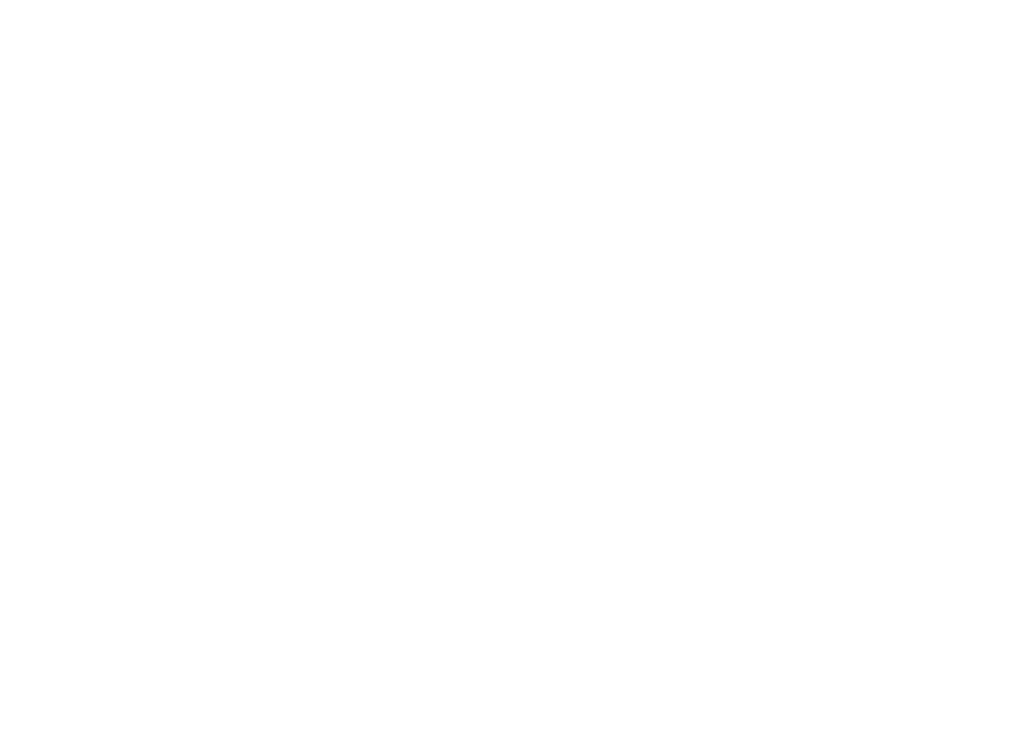
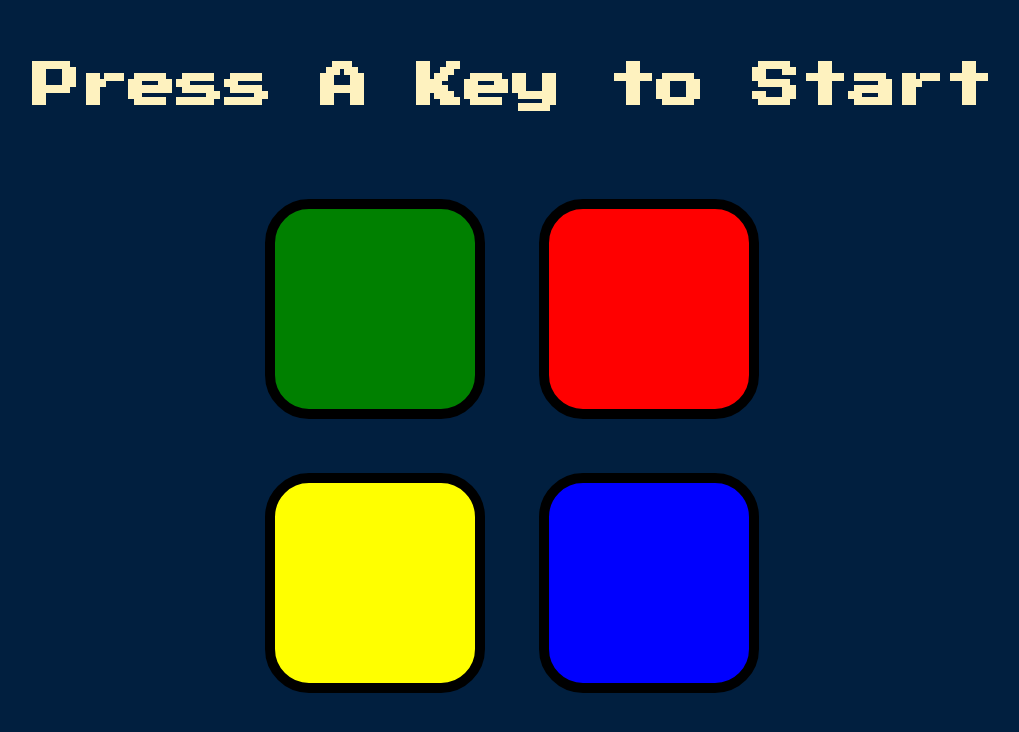
Before and after one commit to BrianLevin/The-Simon-Game, a plain HTML site: page index.html in a window 1280 px wide. Shown: the whole page, without its empty margins (128-1147 px from the left). Drawn offline with nearby package versions, Linux system fonts and the light colour scheme.

Commit message:
added pre written code

```diff
--- a/index.html
+++ b/index.html
@@ -1,24 +1,39 @@
-<!DOCTYPE html>
-<!--[if lt IE 7]>      <html class="no-js lt-ie9 lt-ie8 lt-ie7"> <![endif]-->
-<!--[if IE 7]>         <html class="no-js lt-ie9 lt-ie8"> <![endif]-->
-<!--[if IE 8]>         <html class="no-js lt-ie9"> <![endif]-->
-<!--[if gt IE 8]>      <html class="no-js"> <!--<![endif]-->
-<html>
-    <head>
-        <meta charset="utf-8">
-        <meta http-equiv="X-UA-Compatible" content="IE=edge">
-        <title>The Simon Game</title>
-        <meta name="description" content="">
-        <meta name="viewport" content="width=device-width, initial-scale=1">
-        <link rel="stylesheet" href="style.css">
-        <script src="https://ajax.googleapis.com/ajax/libs/jquery/3.5.1/jquery.min.js"></script>
+<html lang="en" dir="ltr"><head>
+  <meta charset="utf-8">
+  <title>Simon</title>
+  <link rel="stylesheet" href="style.css">
+  <link href="https://fonts.googleapis.com/css?family=Press+Start+2P" rel="stylesheet">
+</head>
 
-    </head>
-    <body>
-        <!--[if lt IE 7]>
-            <p class="browsehappy">You are using an <strong>outdated</strong> browser. Please <a href="#">upgrade your browser</a> to improve your experience.</p>
-        <![endif]-->
+<body>
+  <h1 id="level-title">Press A Key to Start</h1>
+  <div class="container">
+    <div lass="row">
 
-        <script src="index.js" async defer></script>
-    </body>
-</html>
+      <div type="button" id="green" class="btn green">
+
+      </div>
+
+      <div type="button" id="red" class="btn red">
+
+      </div>
+    </div>
+
+    <div class="row">
+
+      <div type="button" id="yellow" class="btn yellow">
+
+      </div>
+      <div type="button" id="blue" class="btn blue">
+
+      </div>
+
+    </div>
+
+  </div>
+
+
+
+
+
+</body></html>
--- a/style.css
+++ b/style.css
@@ -0,0 +1,53 @@
+body {
+    text-align: center;
+    background-color: #011F3F;
+  }
+
+  #level-title {
+    font-family: 'Press Start 2P', cursive;
+    font-size: 3rem;
+    margin:  5%;
+    color: #FEF2BF;
+  }
+
+  .container {
+    display: block;
+    width: 50%;
+    margin: auto;
+
+  }
+
+  .btn {
+    margin: 25px;
+    display: inline-block;
+    height: 200px;
+    width: 200px;
+    border: 10px solid black;
+    border-radius: 20%;
+  }
+
+  .game-over {
+    background-color: red;
+    opacity: 0.8;
+  }
+
+  .red {
+    background-color: red;
+  }
+
+  .green {
+    background-color: green;
+  }
+
+  .blue {
+    background-color: blue;
+  }
+
+  .yellow {
+    background-color: yellow;
+  }
+
+  .pressed {
+    box-shadow: 0 0 20px white;
+    background-color: grey;
+  }
```
Also changed, not shown: 5 other files.
